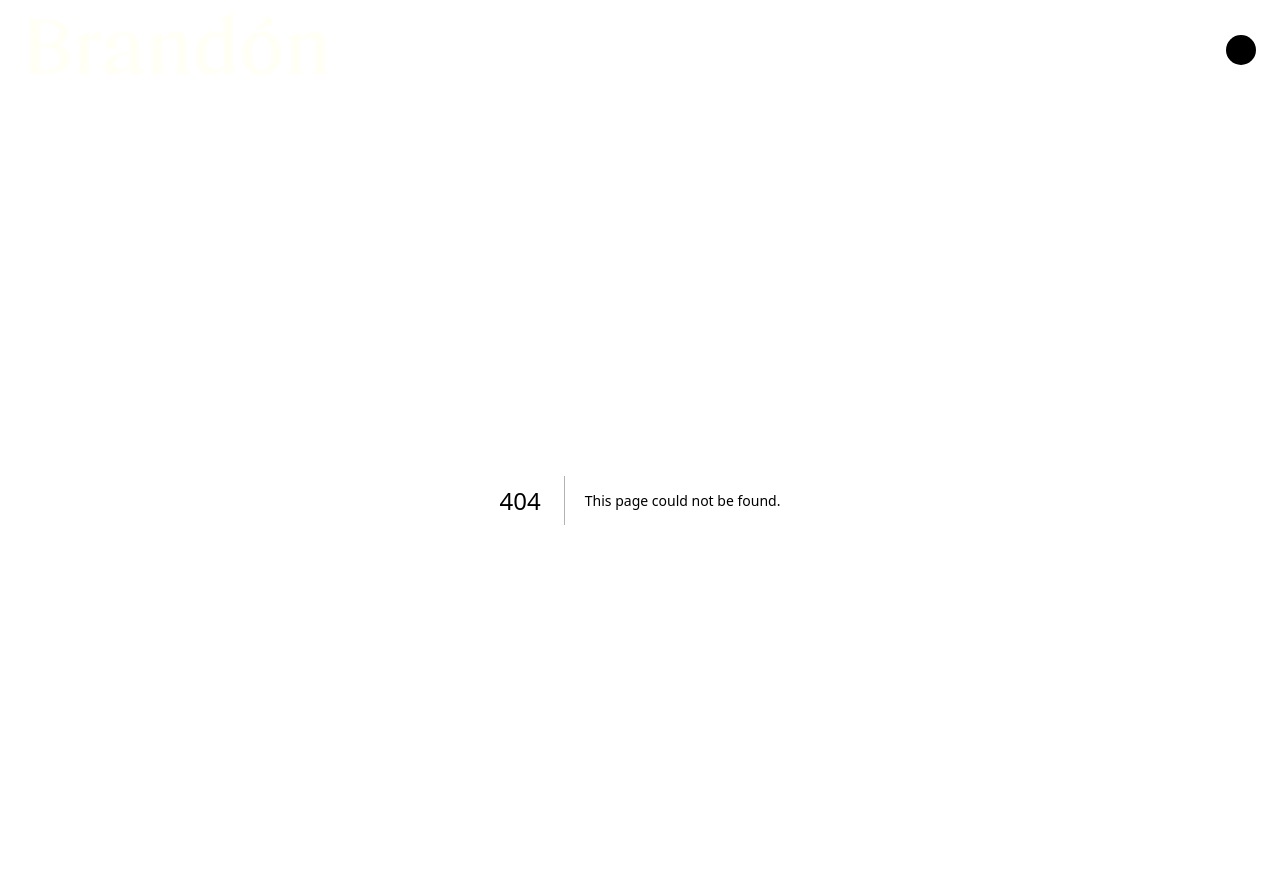
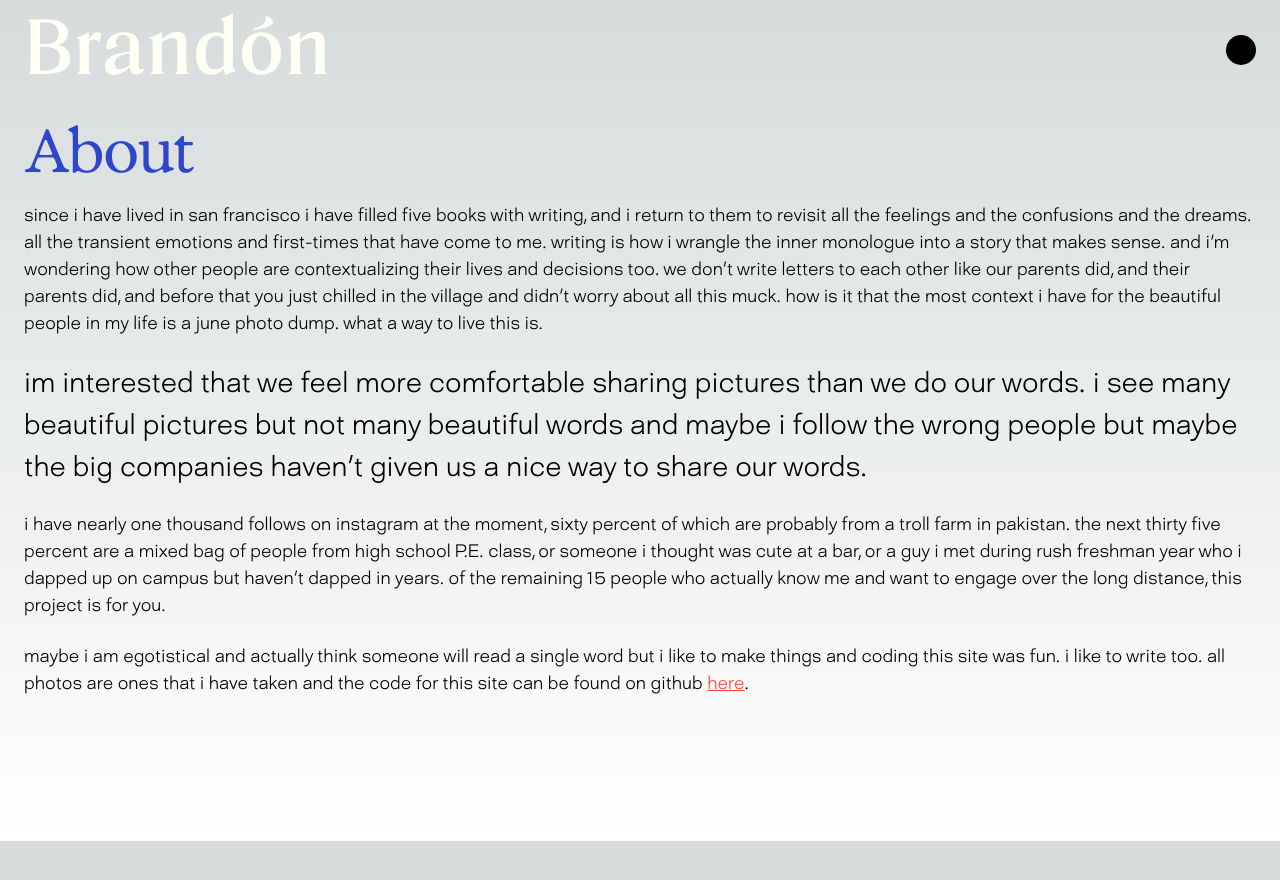
Before and after one commit to brandonshearin/personal-website-2, a Next.js app: page /about in a window 1280 px wide. Before the commit this address had no page. Shown: the top 880 px of the page. After the commit the page ends 841 px from the top, so only its background shows below. Built offline with nearby package versions, Linux system fonts and the light colour scheme.

Commit message:
about page

```diff
--- /dev/null
+++ b/src/app/about/page.tsx
@@ -0,0 +1,83 @@
+import localFont from "next/font/local";
+
+const davidExtralight = localFont({
+  src: "../fonts/david_01_extralight.woff2",
+  display: "swap",
+});
+
+const exposureFont = localFont({
+  src: "../fonts/Exposure.ttf",
+  display: "swap",
+});
+
+export default function About() {
+  return (
+    <div style={{ padding: "24px", marginBottom: "96px" }}>
+      <p
+        className={`${exposureFont.className} hover-variable-settings`}
+        style={{
+          fontSize: "60px",
+          fontStyle: "normal",
+          fontWeight: "400",
+          lineHeight: "90%",
+          letterSpacing: "-1.7px",
+          color: "#2D46CA",
+          paddingBottom: "24px",
+        }}
+      >
+        About
+      </p>
+      <p className={davidExtralight.className} style={{ fontSize: "18px" }}>
+        since i have lived in san francisco i have filled five books with
+        writing, and i return to them to revisit all the feelings and the
+        confusions and the dreams. all the transient emotions and first-times
+        that have come to me. writing is how i wrangle the inner monologue into
+        a story that makes sense. and i'm wondering how other people are
+        contextualizing their lives and decisions too. we don't write letters to
+        each other like our parents did, and their parents did, and before that
+        you just chilled in the village and didn't worry about all this muck.
+        how is it that the most context i have for the beautiful people in my
+        life is a june photo dump. what a way to live this is.
+      </p>
+      <br />
+
+      <p className={davidExtralight.className} style={{ fontSize: "28px" }}>
+        im interested that we feel more comfortable sharing pictures than we do
+        our words. i see many beautiful pictures but not many beautiful words
+        and maybe i follow the wrong people but maybe the big companies haven't
+        given us a nice way to share our words.
+      </p>
+      <br />
+
+      <p className={davidExtralight.className} style={{ fontSize: "18px" }}>
+        i have nearly one thousand follows on instagram at the moment, sixty
+        percent of which are probably from a troll farm in pakistan. the next
+        thirty five percent are a mixed bag of people from high school P.E.
+        class, or someone i thought was cute at a bar, or a guy i met during
+        rush freshman year who i dapped up on campus but haven't dapped in
+        years. of the remaining 15 people who actually know me and want to
+        engage over the long distance, this project is for you.
+      </p>
+      <br />
+
+      <p className={davidExtralight.className} style={{ fontSize: "18px" }}>
+        maybe i am egotistical and actually think someone will read a single
+        word but i like to make things and coding this site was fun. i like to
+        write too. all photos are ones that i have taken and the code for this
+        site can be found on github{" "}
+        <a
+          href="https://github.com/brandonshearin/personal-website-2"
+          target="__blank"
+          style={{
+            color: "#FA4639",
+            textDecoration: "underline",
+          }}
+        >
+          here
+        </a>
+        .
+      </p>
+      <br />
+    </div>
+  );
+}
--- a/src/app/components/Menu.tsx
+++ b/src/app/components/Menu.tsx
@@ -86,6 +86,20 @@ export default function Menu() {
               </li>
             </ul>
           </div>
+
+          <p
+            className={mediumTongari.className}
+            style={{
+              position: "absolute",
+              bottom: "65px",
+              zIndex: 10001,
+              color: "#FA4639",
+              textAlign: "center",
+              fontSize: "13px",
+            }}
+          >
+            *site intended for mobile devices only. on desktop will look pitiful
+          </p>
         </div>
       )}
     </>
```
